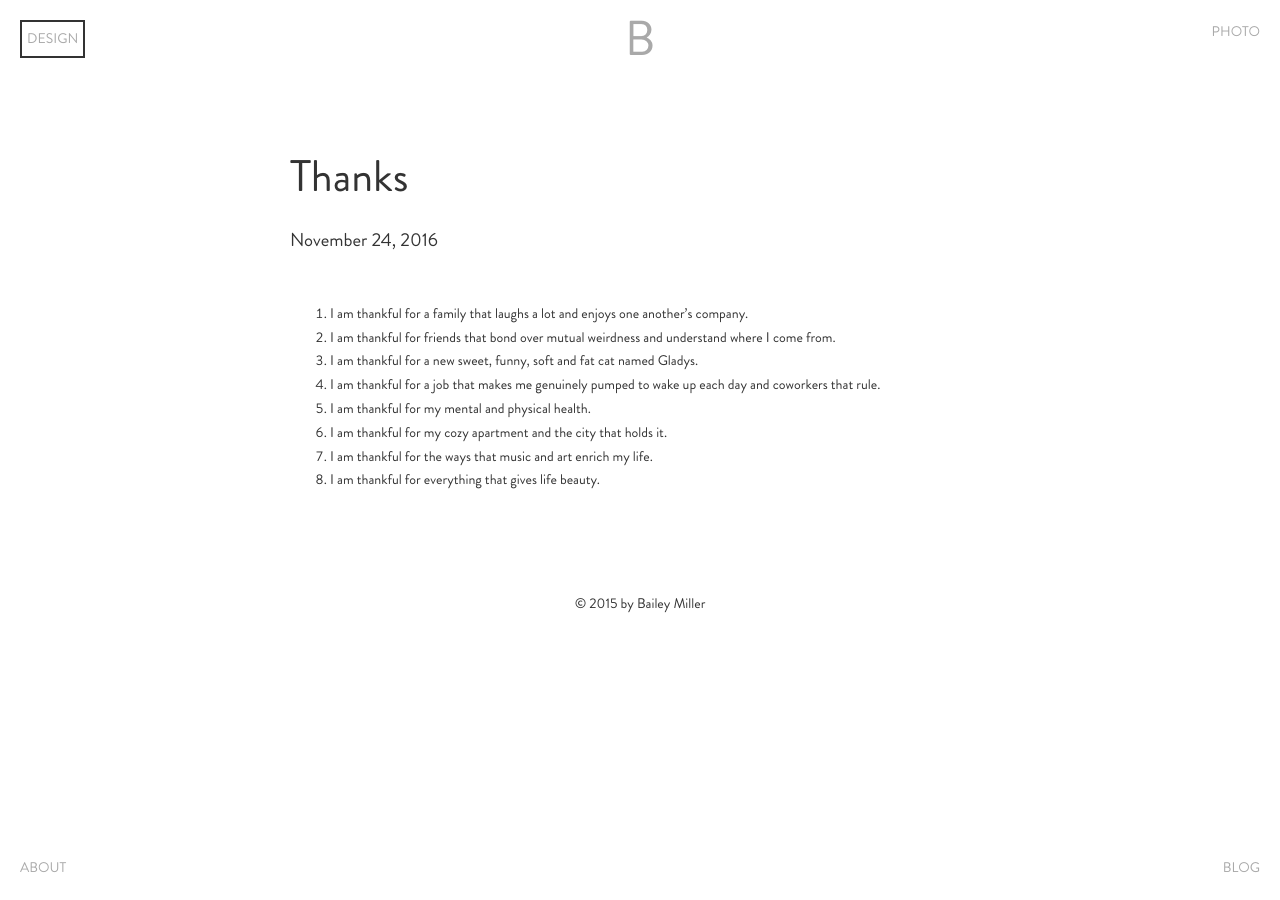
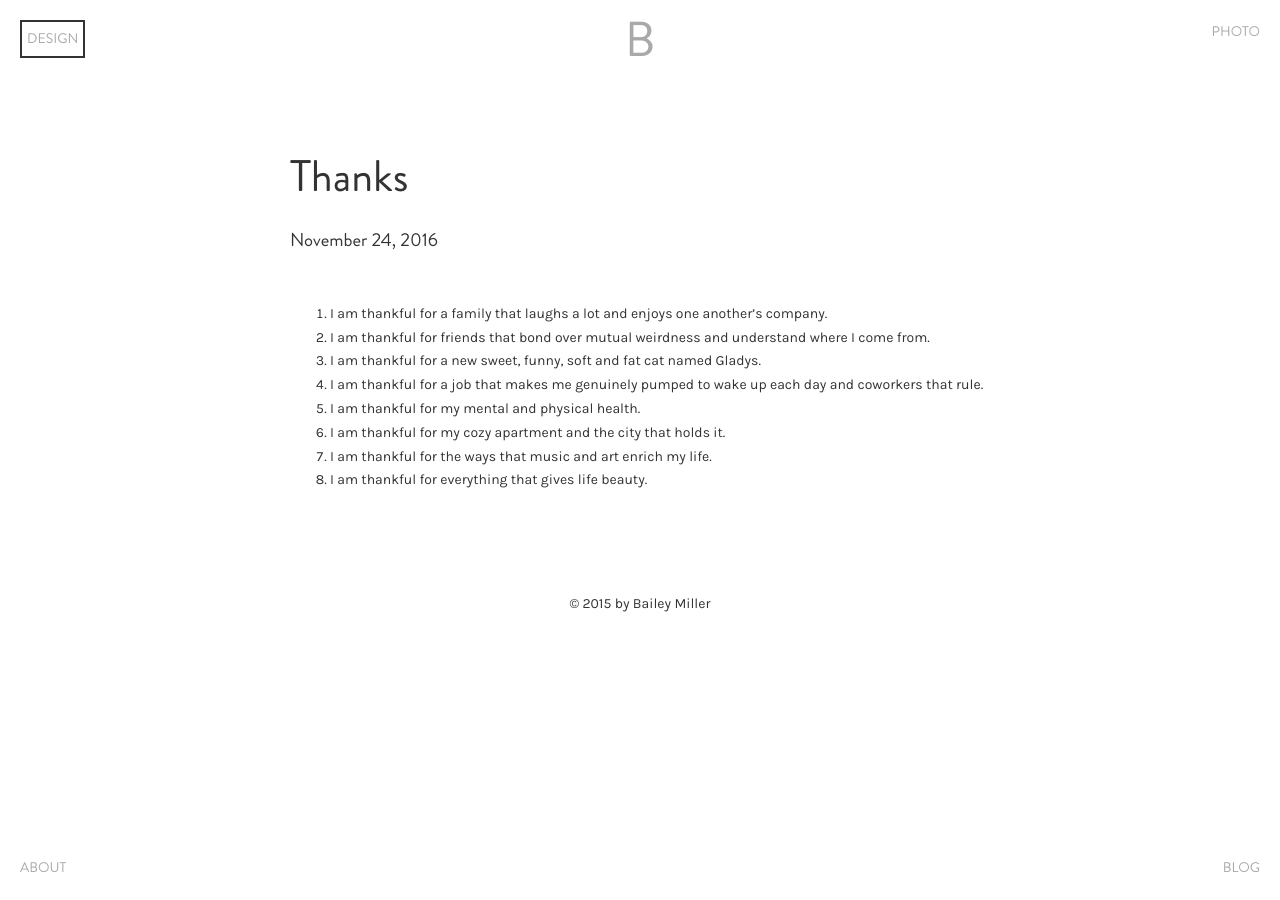
Before and after one commit to baileycmiller/blog, a Jekyll site: the page built from _posts/2016-11-24-thanks.md, in a window 1280 px wide. Built offline with Jekyll 4.4.1, drawn with Linux system fonts in a browser that asks for light colours; nearby versions of some CDN libraries; library files that are not in the unit come from our copies.

Commit message:
Change font for body

```diff
--- a/_sass/_variables.scss
+++ b/_sass/_variables.scss
@@ -3,7 +3,7 @@ Variables
 **/
 
 $font-headings: 'Brandon Grotesque', Helvetica, Arial, sans-serif;
-$font-body: 'Brandon Grotesque', Helvetica, Arial, sans-serif;
+$font-body: 'Karla', 'Brandon Groteque', Helvetica, Arial, sans-serif;
 
 $red-color: darkgray;
 $black-color: #333333;
```
